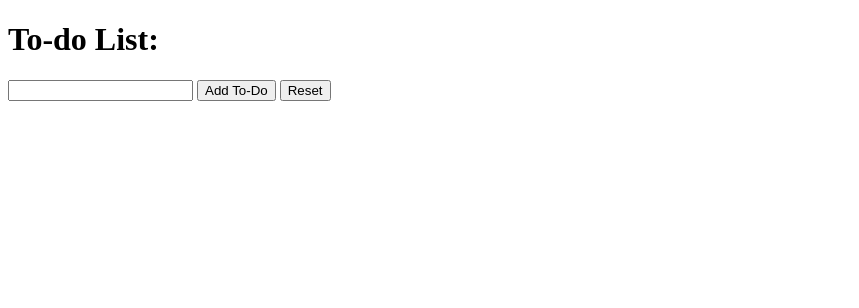
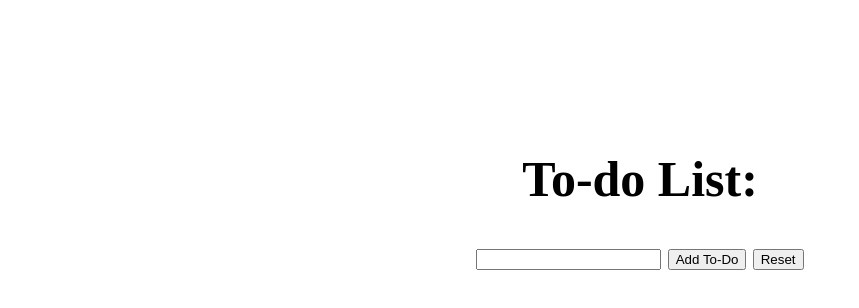
Before and after one commit to silvafabian/dom-todo-lab, a plain HTML site: page index.html in a window 1280 px wide. Shown: the whole page, without its empty margins (0-859 px from the left). Drawn offline with Linux system fonts and the light colour scheme.

Commit message:
complete lab

```diff
--- a/css/style.css
+++ b/css/style.css
@@ -0,0 +1,10 @@
+body {
+  font-size: 25px;
+  text-align: center;
+  margin-top: 150px;
+}
+
+#list{
+  width: 30%;
+  margin: auto;
+}
--- a/index.html
+++ b/index.html
@@ -4,14 +4,19 @@
   <meta charset="UTF-8">
   <meta http-equiv="X-UA-Compatible" content="IE=edge">
   <meta name="viewport" content="width=device-width, initial-scale=1.0">
+  <link rel="stylesheet" href="/css/style.css">
   <script defer src="/js/app.js"></script>
   <title>DOM To-do Lab</title>
 </head>
 <body>
   <h1>To-do List:</h1>
-  <input id = "inp" type="text"></input>
-  <button id = "submit-button">Add To-Do</button>
-  <button id = "reset-button">Reset</button>
-  <ul id="todo-list"></ul>
+  <div>
+    <input id = "inp" type="text"></input>
+    <button id = "submit-button">Add To-Do</button>
+    <button id = "reset-button">Reset</button>
+  </div>
+  <div id = "list">
+    <ul id="todo-list"></ul>
+  </div>
 </body>
 </html>
```
